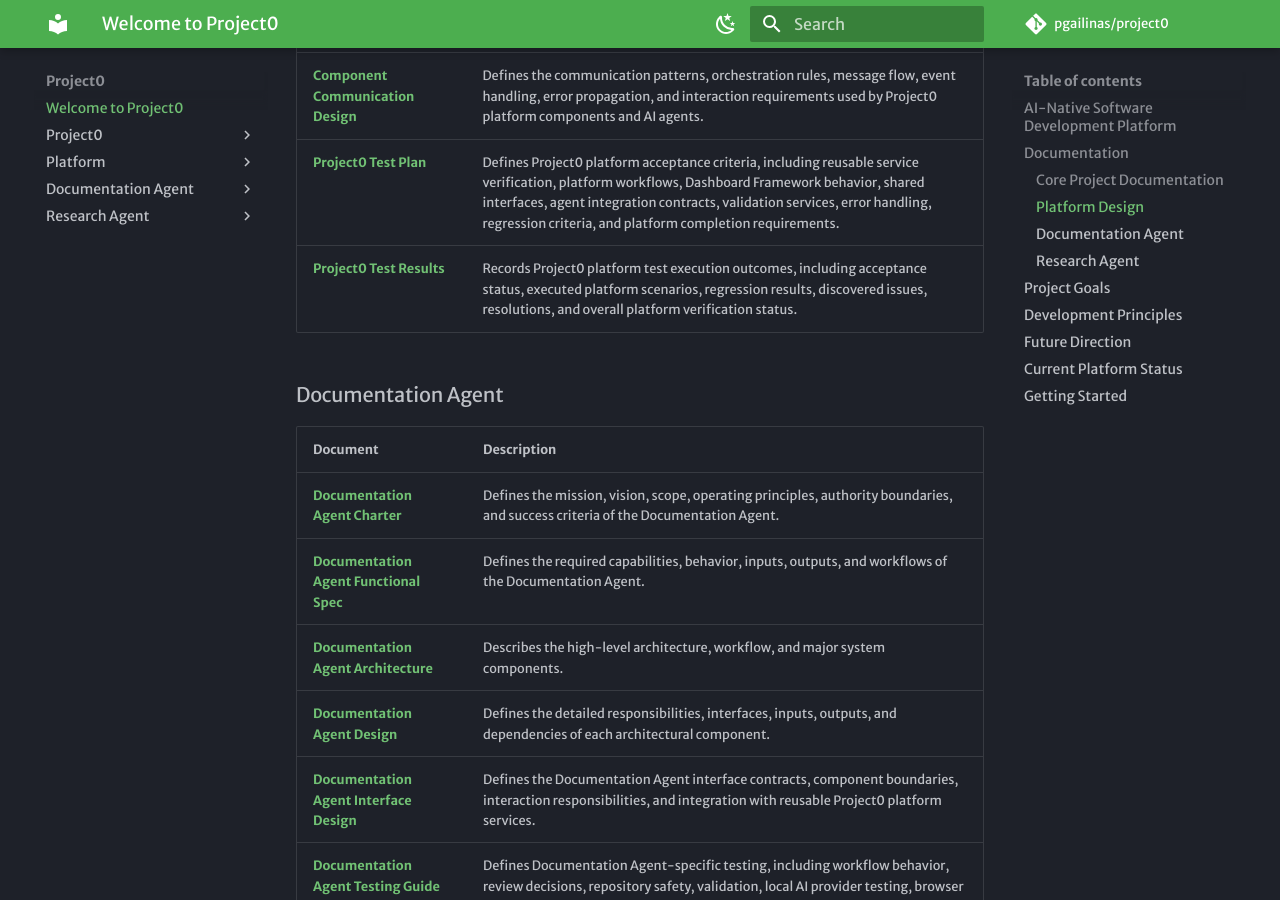
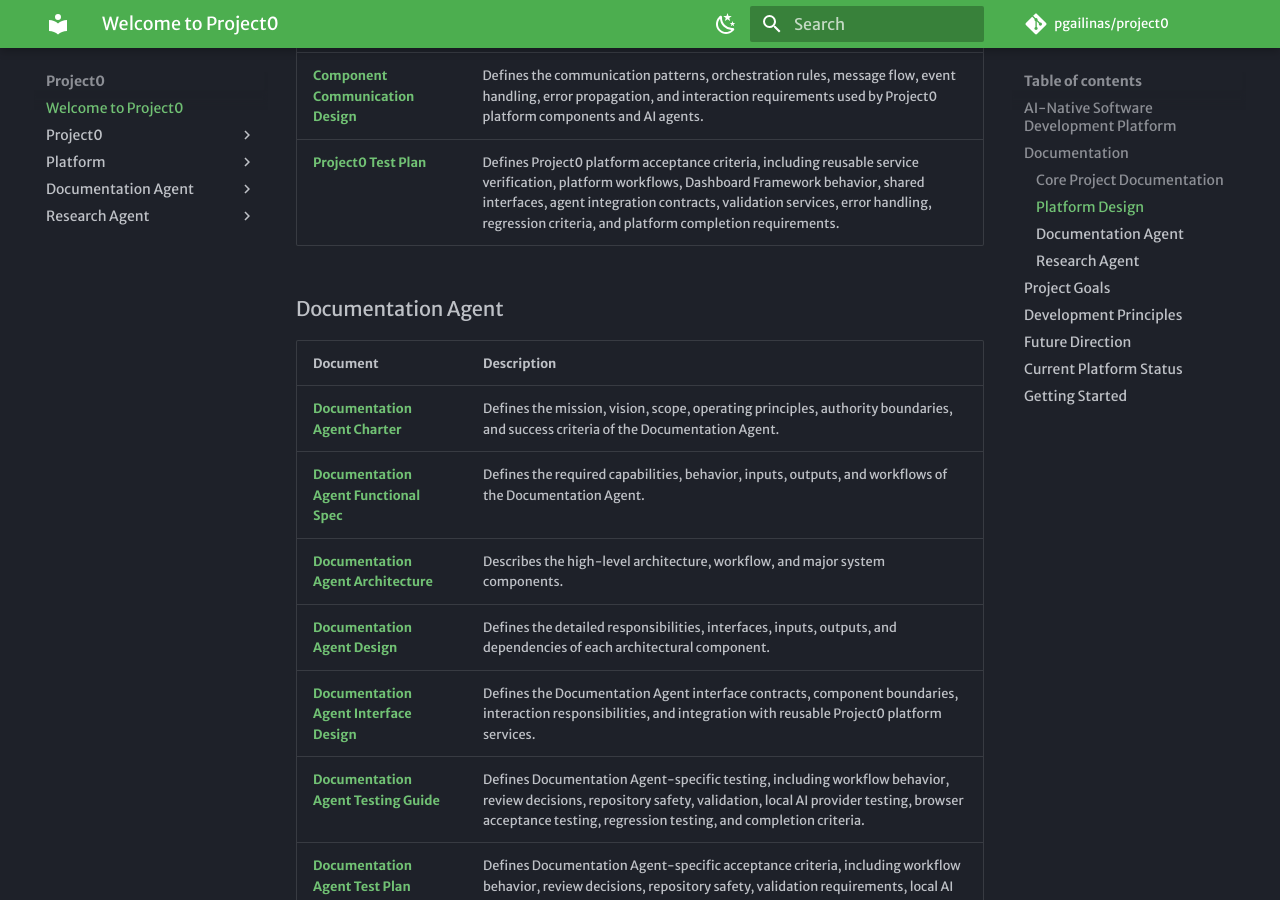
Before and after one commit to pgailinas/project0, an MkDocs documentation site: the page built from docs/index.md, in a window 1280 px wide and 900 px high, scrolled down 1618 px. Built offline with MkDocs 1.6.1 and Material for MkDocs 9.7.7, drawn with Linux system fonts in a browser that asks for light colours; some web fonts are replaced; comment, search, counter and statistics services are not loaded.

```diff
--- a/docs/index.md
+++ b/docs/index.md
@@ -40,7 +40,6 @@
 | [**Shared Data Models and Error Contracts**](platform/Shared_Data_Models_and_Error_Contracts.md) | Defines the shared information models and standard error contracts used for communication between Project0 platform components and future AI agents. |
 | [**Component Communication Design**](platform/Component_Communication_Design.md) | Defines the communication patterns, orchestration rules, message flow, event handling, error propagation, and interaction requirements used by Project0 platform components and AI agents. |
 | [**Project0 Test Plan**](platform/Project0_Test_Plan.md) | Defines Project0 platform acceptance criteria, including reusable service verification, platform workflows, Dashboard Framework behavior, shared interfaces, agent integration contracts, validation services, error handling, regression criteria, and platform completion requirements. |
-| [**Project0 Test Results**](platform/Project0_Test_Results.md) | Records Project0 platform test execution outcomes, including acceptance status, executed platform scenarios, regression results, discovered issues, resolutions, and overall platform verification status. |
 
 ### Documentation Agent
 
--- a/mkdocs.yml
+++ b/mkdocs.yml
@@ -56,7 +56,6 @@
       - Dashboard Design: platform/Dashboard_Design.md
       - Component Communication Design: platform/Component_Communication_Design.md
       - Shared Data Models and Error Contracts: platform/Shared_Data_Models_and_Error_Contracts.md
-      - Project0 Test Plan: platform/Project0_Test_Plan.md
       - Project0 Test Results: platform/Project0_Test_Results.md
 
   - Documentation Agent:
```
Also changed, not shown: docs/platform/Project0_Test_Plan.md (deleted, +0 -7 lines).
